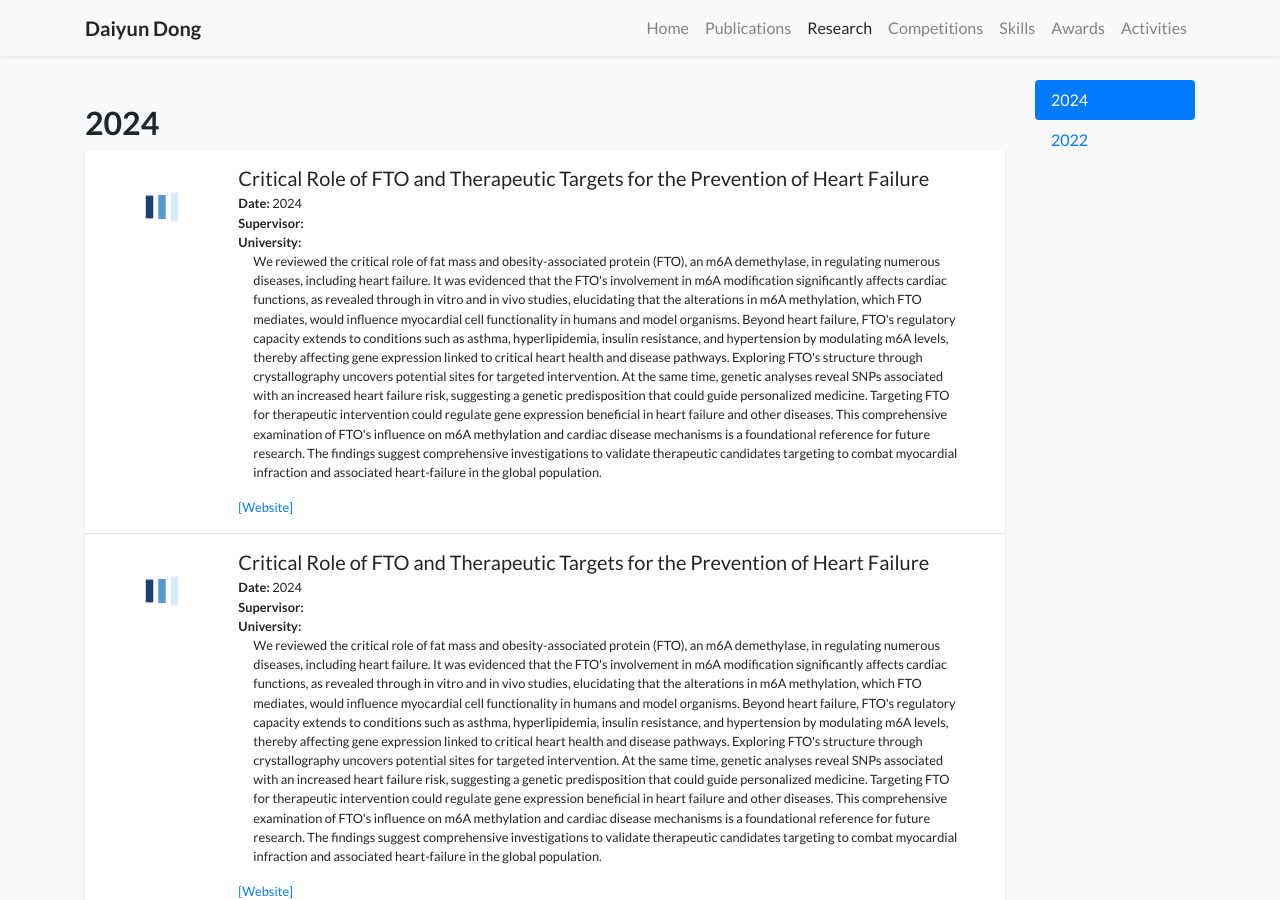
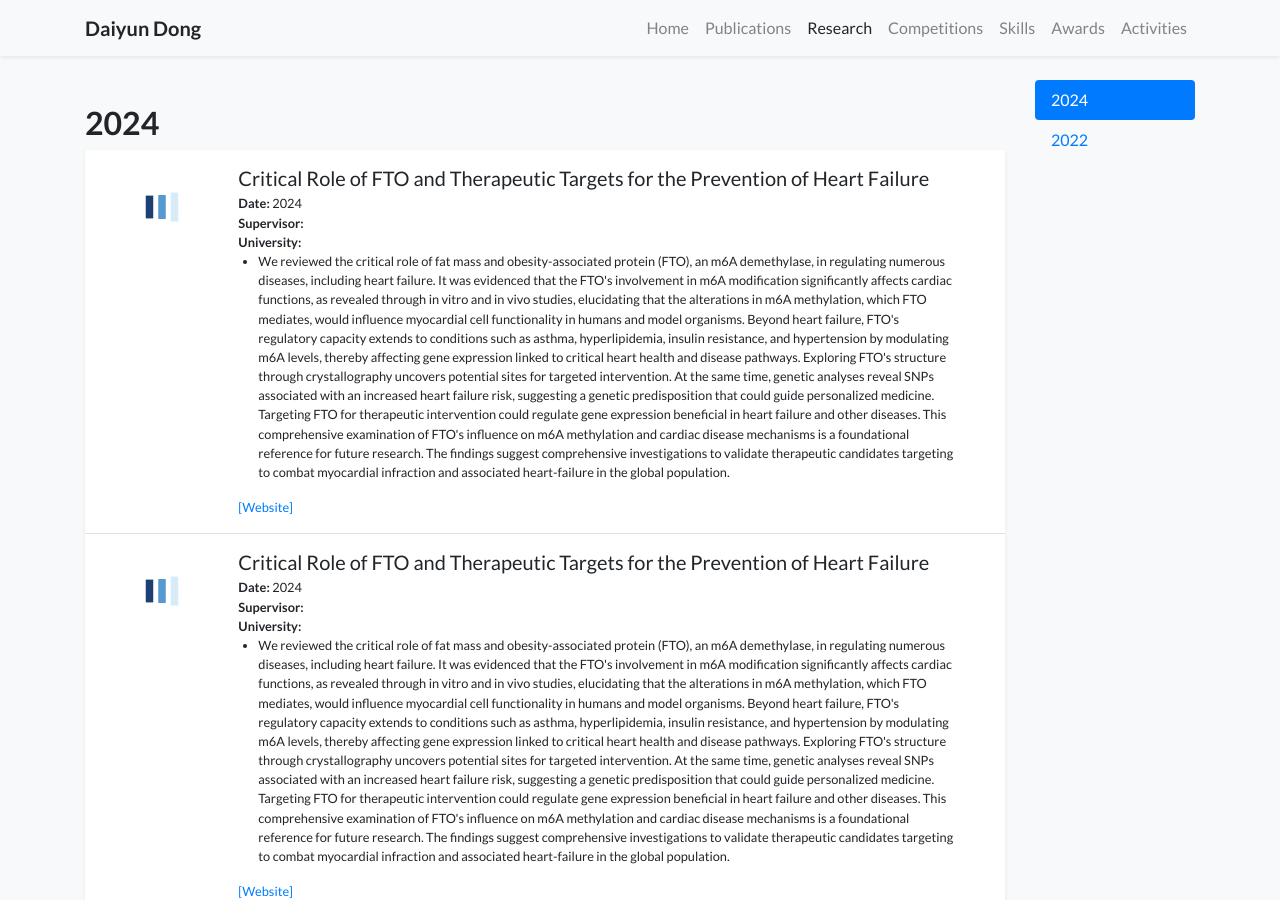
Before and after one commit to daiyundong/academic-homepage, a Jekyll site: the page built from research.html, in a window 1280 px wide and 900 px high. Built offline with Jekyll 4.4.1, drawn with Linux system fonts in a browser that asks for light colours; a style sheet for code colours, icons or effects is not loaded.

Commit message:
Update research_item.html

```diff
--- a/_includes/widgets/research_item.html
+++ b/_includes/widgets/research_item.html
@@ -11,16 +11,16 @@
         {%- endif -%}
             <h5 class="mt-0 mb-1 font-weight-normal">{{ item.title }}</h5>
 
-        <!-- Date, Supervisor, University 分行显示，并加空格 -->
+            <!-- Date, Supervisor, University 分行显示 -->
             <p class="mt-0 mb-0 small">
                 <strong>Date:</strong> {{ item.pub_date }}<br/>
                 <strong>Supervisor:</strong> {{ item.supervisor }}<br/>
                 <strong>University:</strong> {{ item.university }}
             </p>
 
-        <!-- Abstract 列表，调整左右对齐，并使用与其他文本相同的大小 -->
+            <!-- Abstract 列表，调整左右对齐，保持原点样式 -->
             <p class="mt-0 mb-0 small text-muted">
-            <ul class="list-unstyled" style="padding-left: 15px; margin-right: 30px;">
+                <ul style="padding-left: 20px; margin-right: 30px;">
                     {% for abstract_item in item.abstract %}
                     <li class="small">{{ abstract_item }}</li> <!-- 使文字大小与其他部分一致 -->
                     {% endfor %}
@@ -41,30 +41,3 @@
         </div>
     </div>
 </div>
-
-<div class="card w-100 d-md-none border-top-0 border-right-0 border-left-0 rounded-0" style="overflow-y: scroll;">
-    {%- if item.cover -%}
-    <img data-src="{{ item.cover | relative_url }}" alt="{{ item.title }}" class="lazy card-img w-100" src="{{ '/assets/images/empty_300x200.png' | relative_url }}">
-    {%- else -%}
-    <img alt="{{ item.title }}" class="w-100 rounded-sm" src="{{ '/assets/images/empty_300x200.png' | relative_url }}">
-    {%- endif -%}
-    <div class="card-img-overlay d-flex align-items-start flex-column" style="background-color: rgba(255, 255, 255, 0.85);">
-        <div class="mb-auto"></div>
-        <div>
-            <h5 class="mt-0 mb-1 font-weight-normal">{{ item.title }}</h5>
-            <p class="mt-0 mb-0 small">{% include widgets/author_list.html authors=item.authors %}</p>
-            <p class="mt-0 mb-0 small">{{item.pub_pre}}<i>{{ item.pub }}</i>{{ item.pub_post }} {{ item.pub_date }} {{ item.pub_last }}</p>
-            <p class="mt-0 mb-0 small text-muted d-none d-sm-block">{{ item.abstract }}</p>
-
-            <p class="small pb-0 mb-0 lh-125 text-muted abstract-links">
-                {% for link in item.links %}
-                {% if link[1].url %}
-                <a target="{{ link[1]['target'] }}" href="{{ link[1]['url'] }}">[{{ link[0] }}]</a>
-                {% else %}
-                <a target="_blank" href="{{ link[1] }}">[{{ link[0] }}]</a>
-                {% endif %}
-                {% endfor %}
-            </p>
-        </div>
-    </div>
-</div>
```
Lines whose indentation alone changed are shown as unchanged.
